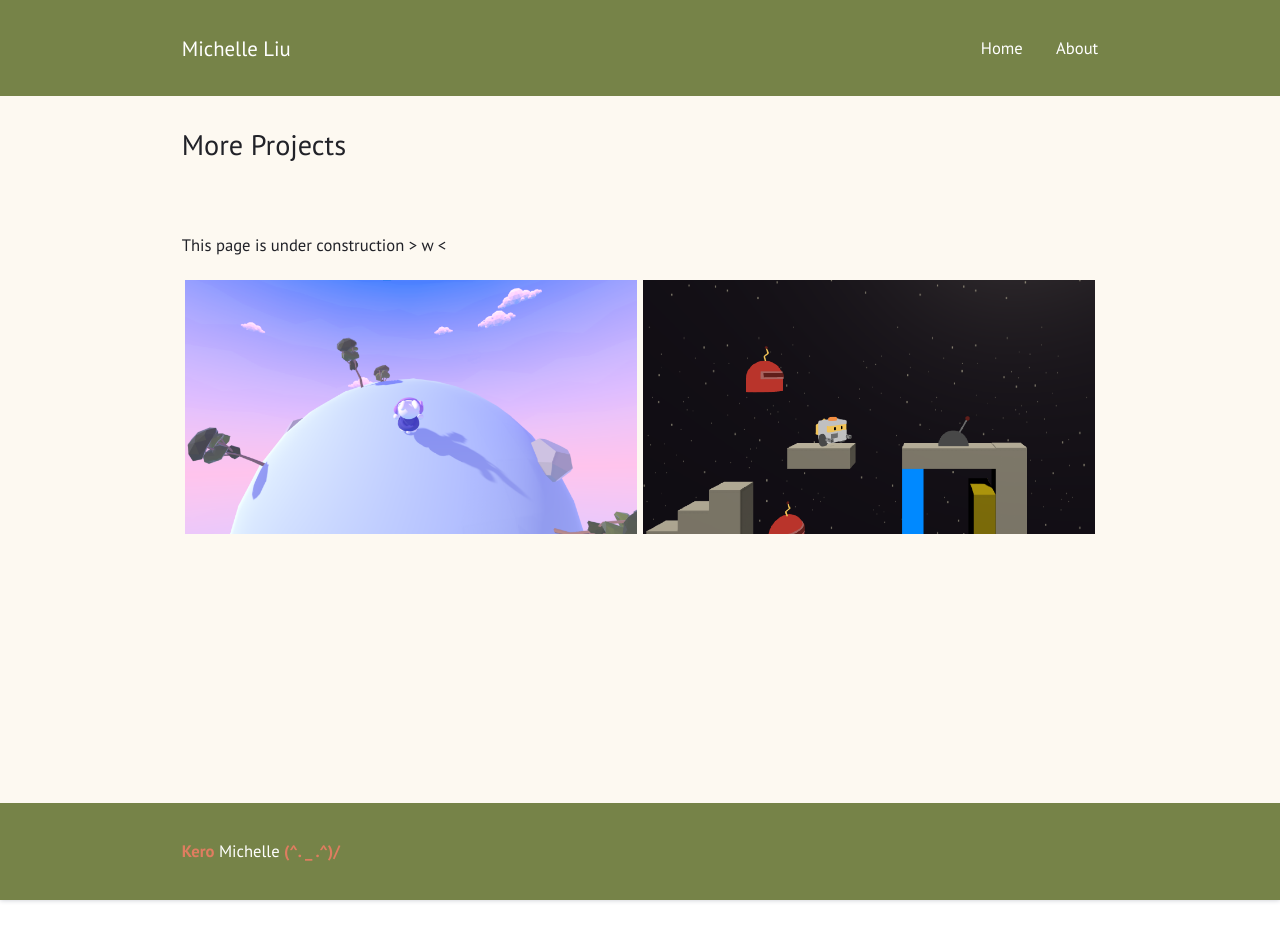
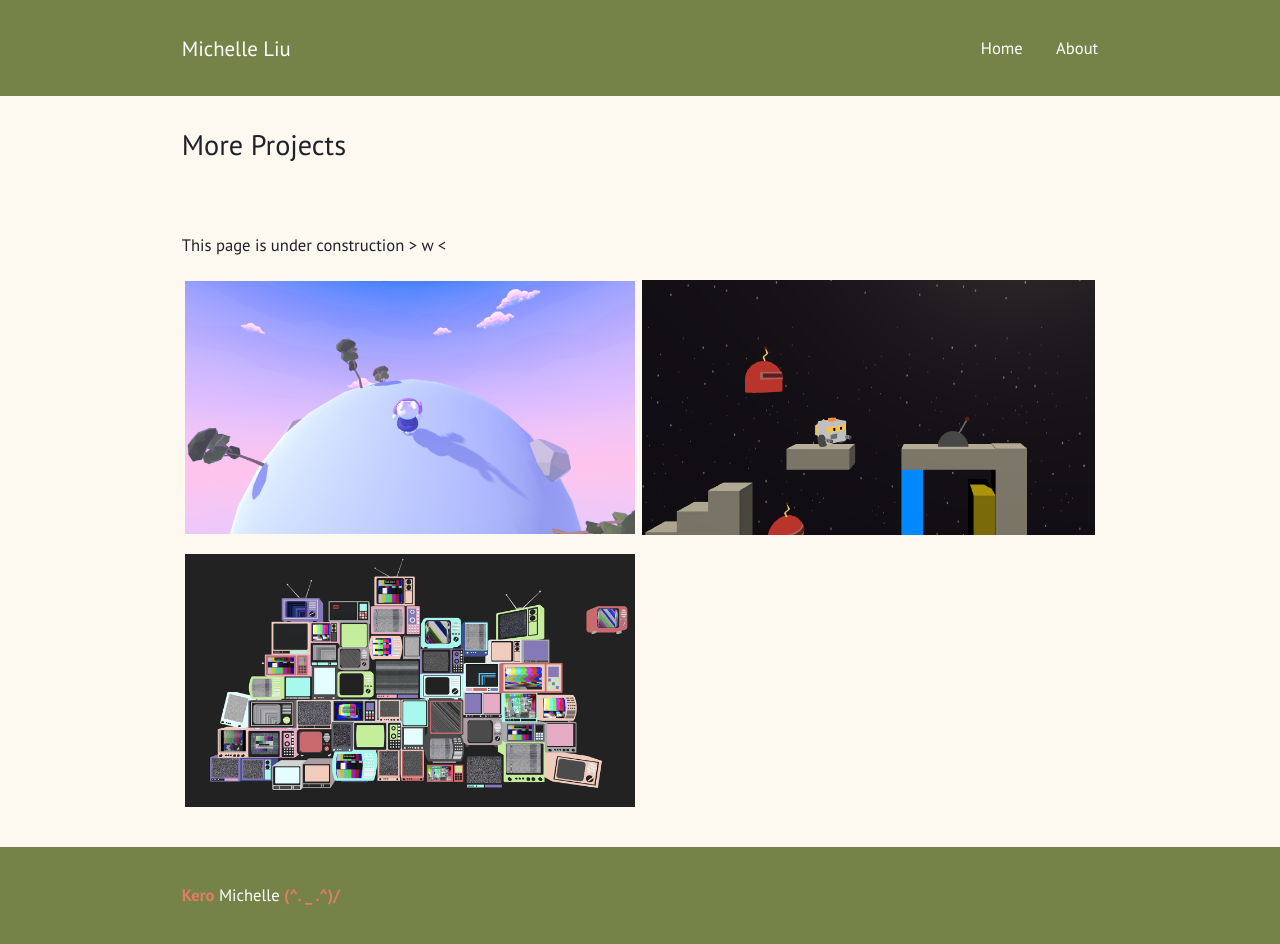
Before and after one commit to KeroMichelle/KeroMichelle.github.io, a Jekyll site: the page built from more.md, in a window 1280 px wide. Built offline with Jekyll 4.4.1, drawn with Linux system fonts in a browser that asks for light colours; before the commit the page ends 900 px from its top, so only the background shows below that.

Commit message:
Add tv image

```diff
--- a/more.md
+++ b/more.md
@@ -8,3 +8,4 @@ layout: page
  This page is under construction > w <
 
 ![orbit](/assets/images/orbit.png)|![scrap](/assets/images/scrap.png)
+![tv](/assets/images/tv.png)|
```
Also changed, not shown: assets/images/tv.png (added).
